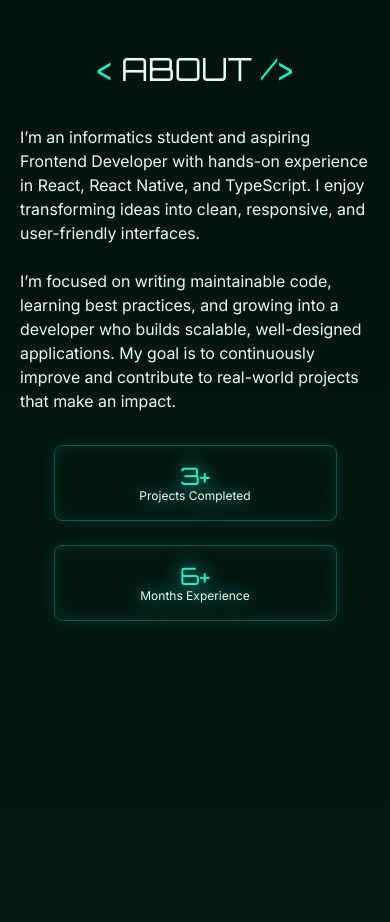
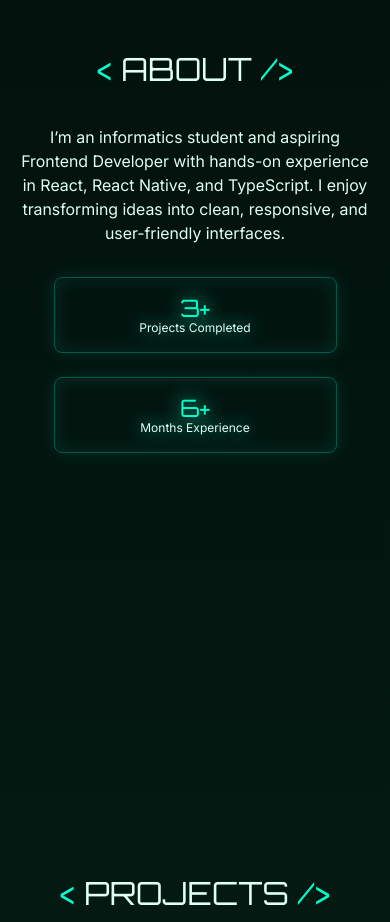
Before and after one commit to vp-1591/AngularPortfolio, an Angular app: page / in a window 390 px wide. Shown: the part 840-1762 px from the top of the page. Built offline with nearby package versions, Linux system fonts and the light colour scheme.

Commit message:
fix/less text; removed redundant padding (#3)

```diff
--- a/src/app/features/home/about/about.component.ts
+++ b/src/app/features/home/about/about.component.ts
@@ -24,9 +24,10 @@ import { SectionCenterComponent } from '../../../shared/ui/section-center.compon
             React, React Native, and TypeScript. I enjoy transforming ideas into clean, responsive,
             and user-friendly interfaces.
           </text>
+          @if (!isMobileLayout()) {
           <text
             [styles]="{
-              lineHeight: isMobileLayout() ? '24px' : '30px'
+              lineHeight: '30px'
             }"
             type="Inter"
           >
@@ -34,6 +35,7 @@ import { SectionCenterComponent } from '../../../shared/ui/section-center.compon
             developer who builds scalable, well-designed applications. My goal is to continuously
             improve and contribute to real-world projects that make an impact.
           </text>
+          }
         </div>
         <div class="about-stats">
           <stat statValue="3+" statLabel="Projects Completed" />
@@ -49,7 +51,6 @@ import { SectionCenterComponent } from '../../../shared/ui/section-center.compon
         display: flex;
         justify-content: center;
         gap: 50px;
-        padding: 35px;
         flex-direction: row;
       }
       .about-description {
@@ -58,6 +59,7 @@ import { SectionCenterComponent } from '../../../shared/ui/section-center.compon
         gap: 24px;
         width: 40vw;
         font-size: 18px;
+        text-wrap: pretty;
       }
       .about-stats {
         display: flex;
@@ -74,6 +76,7 @@ import { SectionCenterComponent } from '../../../shared/ui/section-center.compon
 
         .about-description {
           width: 100%;
+          text-align: center;
         }
 
         .about-description {
```
